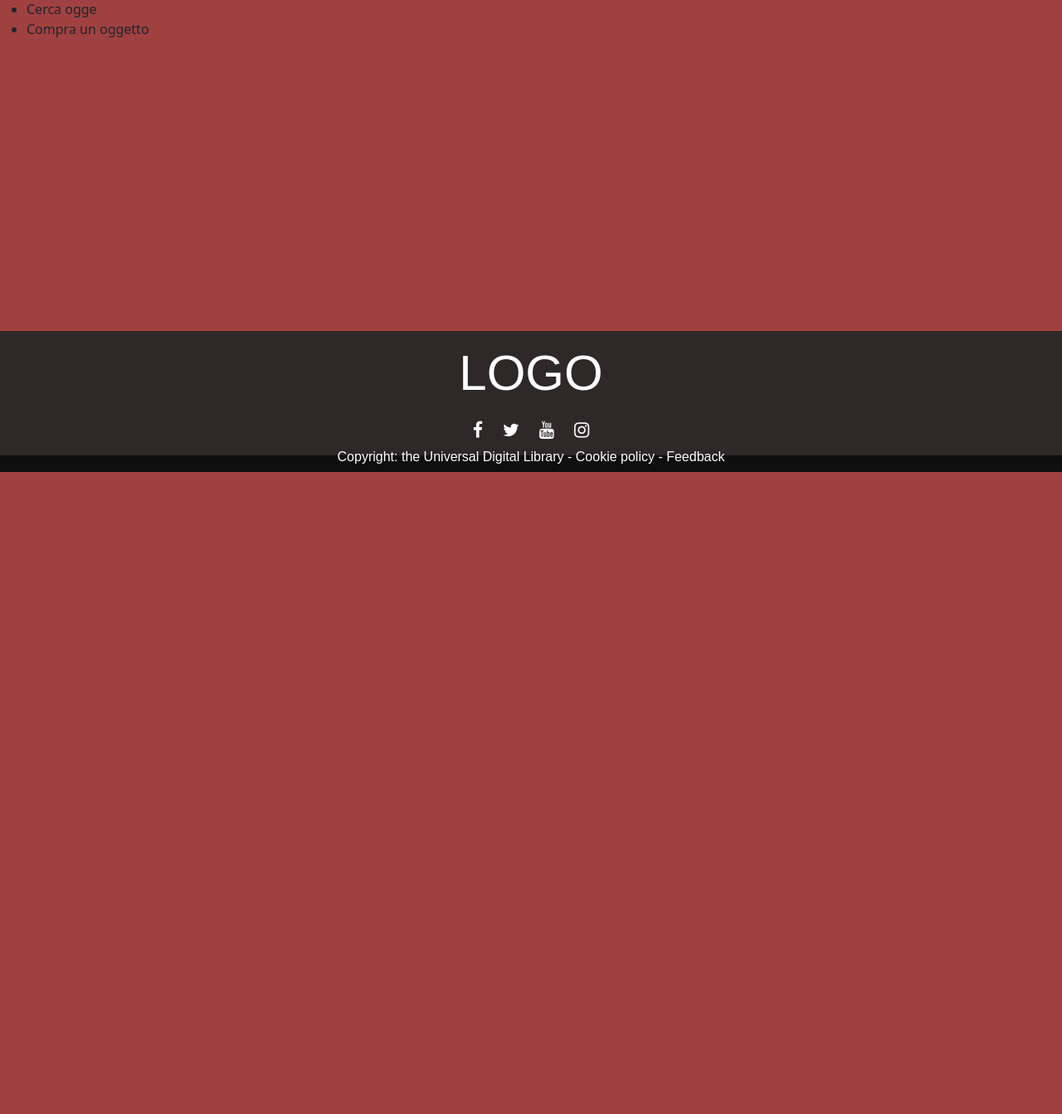
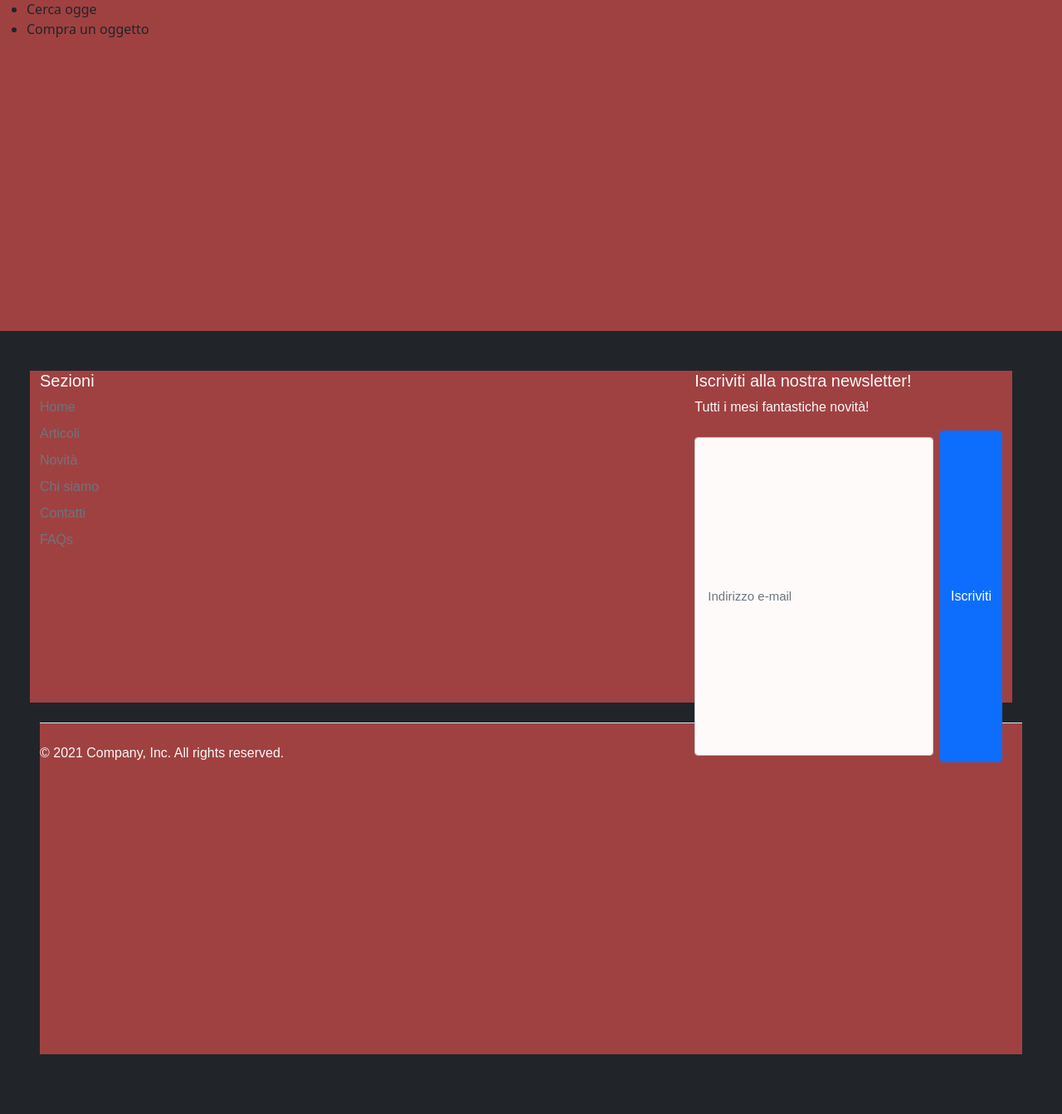
Before and after one commit to NicolaChiesa/PROGETTO_SAW, a PHP site: page /Core/PaginaPrincipale.php in a window 1280 px wide. Shown: the part 1201-2544 px from the top of the page at 83% size. Before the commit the page ends 1770 px from the top, so only its background shows below. Run offline with PHP 8.4, Linux system fonts and the light colour scheme; some libraries are stand-ins or nearby versions.

Commit message:
Update Footer.php

```diff
--- a/es10/Templates/Footer.php
+++ b/es10/Templates/Footer.php
@@ -1,3 +1,49 @@
+<div>
+    <footer class="py-5 px-5 bg-dark position-relative" >
+      <div class="row">
+        <div class="col-7">
+          <h5 class="text-light">Sezioni</h5>
+          <ul class="nav flex-column">
+            <li class="nav-item mb-2"><a href="#" class="nav-link p-0 text-muted">Home</a></li>
+            <li class="nav-item mb-2"><a href="#" class="nav-link p-0 text-muted">Articoli</a></li>
+            <li class="nav-item mb-2"><a href="#" class="nav-link p-0 text-muted">Novità</a></li>
+            <li class="nav-item mb-2"><a href="#" class="nav-link p-0 text-muted">Chi siamo</a></li>
+            <li class="nav-item mb-2"><a href="#" class="nav-link p-0 text-muted">Contatti</a></li>
+            <li class="nav-item mb-2"><a href="#" class="nav-link p-0 text-muted">FAQs</a></li>
+          </ul>
+        </div>
+
+        <div class="col-4 offset-1">
+          <form>
+            <h5 class="text-light">Iscriviti alla nostra newsletter!</h5>
+            <p class="text-light">Tutti i mesi fantastiche novità!</p>
+            <div class="d-flex w-100 gap-2">
+              <label for="newsletter1" class="visually-hidden">Indirizzo e-mail</label>
+              <input id="newsletter1" type="text" class="form-control" placeholder="Indirizzo e-mail">
+              <button class="btn btn-primary" type="button">Iscriviti</button>
+            </div>
+          </form>
+        </div>
+      </div>
+
+      <div class="d-flex justify-content-between py-4 my-4 border-top text-light">
+        <p>&copy; 2021 Company, Inc. All rights reserved.</p>
+        <ul class="list-unstyled d-flex">
+          <li class="ms-3"><a class="link-light" href="#"><i class="bi bi-twitter"></i></a></li>
+          <li class="ms-3"><a class="link-dark" href="#"><svg class="bi" width="24" height="24"><use xlink:href="#instagram"/></svg></a></li>
+          <li class="ms-3"><a class="link-dark" href="#"><svg class="bi" width="24" height="24"><use xlink:href="#facebook"/></svg></a></li>
+        </ul>
+      </div>
+    </footer>
+  </div>
+
+    <script src="https://cdn.jsdelivr.net/npm/@popperjs/core@2.10.2/dist/umd/popper.min.js" integrity="sha384-7+zCNj/IqJ95wo16oMtfsKbZ9ccEh31eOz1HGyDuCQ6wgnyJNSYdrPa03rtR1zdB" crossorigin="anonymous"></script>
+    <script src="https://cdn.jsdelivr.net/npm/bootstrap@5.1.3/dist/js/bootstrap.min.js" integrity="sha384-QJHtvGhmr9XOIpI6YVutG+2QOK9T+ZnN4kzFN1RtK3zEFEIsxhlmWl5/YESvpZ13" crossorigin="anonymous"></script>
+
+</body>
+</html>
+
+<!--
     <footer>
         <div class="footer-content">
             <p>LOGO</p>
@@ -12,5 +58,4 @@
             <p> Copyright: the Universal Digital Library - Cookie policy - Feedback</p>
         </div>
     </footer>
-</body>
-</html>
+-->
```
